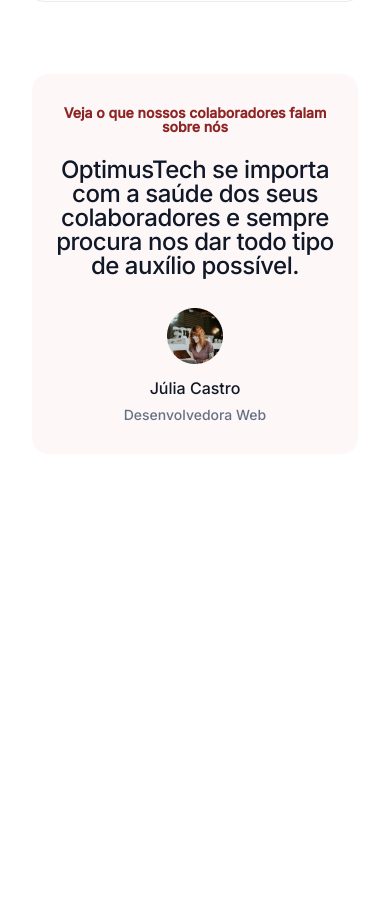
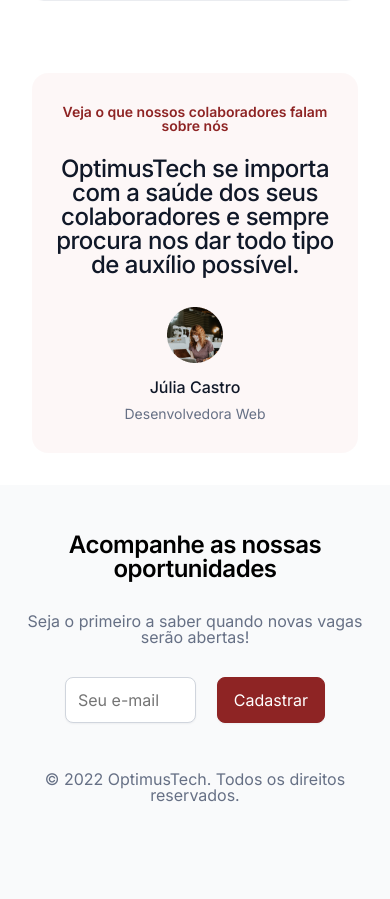
Before and after one commit to PedroHAMartins/7DaysCodeHTMLCSS, a plain HTML site: page index.html in a window 390 px wide. Shown: the part 2779-3678 px from the top of the page. Before the commit the page ends 3265 px from the top, so only its background shows below. Drawn offline with Linux system fonts and the light colour scheme.

Commit message:
Footer made, challenged solved and entire website is responsive too

```diff
--- a/index.html
+++ b/index.html
@@ -115,5 +115,18 @@
         <p class="feedbacks-name">Júlia Castro</p>
         <p class="feedbacks-job">Desenvolvedora Web</p>
     </section>
+    <footer class="footer">
+        <section class="footer-container">
+            <h2 class="footer-title">Acompanhe as nossas oportunidades</h2>
+            <p class="footer-text">Seja o primeiro a saber quando novas vagas serão abertas!</p>
+            <div class="footer-button">
+                <label for="footer-input">
+                    <input type="email" name="footer-input" id="" placeholder="Seu e-mail" class="footer-input-box">
+                    <input type="button" value="Cadastrar" class="footer-input-button">
+                </label>
+            </div>
+        </section>
+        <p class="footer-copyright">© 2022 OptimusTech. Todos os direitos reservados.</p>
+    </footer>
 </body>
 </html>
--- a/styles/style.css
+++ b/styles/style.css
@@ -1,14 +1,17 @@
-@import url('https://fonts.googleapis.com/css2?family=Inter:wght@500&display=swap');
+@import url('https://fonts.googleapis.com/css2?family=Inter:wght@300;400;500;600;700&display=swap');
 
 :root{
     --color-1: #667085;
     --color-2: #8E2424;
     --color-2-background: #8e24240d;
-    --backgroung-2: #c4191908;
+    --background-2: #c4191908;
+    --background-footer: #F9FAFB;
     --color-3: #101828;
     --color-box-border: #EAECF0;
     --color-white: #FFFFFF;
     --color-black: #000000;
+    --color-footer-box-border: #D0D5DD;
+    --color-footer-box-shadow: #1018280d;
     --font-inter: 'Inter', sans-serif;
 }
 
@@ -239,7 +242,7 @@
     align-items: center;
     font-family: var(--font-inter);
     font-weight: 500;
-    background-color: var(--backgroung-2);
+    background-color: var(--background-2);
     border-radius: 1em;
     padding: 4em;
 }
@@ -268,6 +271,72 @@
     font-weight: 400;
     font-size: 0.875em;
     color: var(--color-1);
+}
+
+.footer{
+    width: 100%;
+    background-color: var(--background-footer);
+    font-family: var(--font-inter);
+    font-weight: 400;
+    display: flex;
+    flex-direction: column;
+    align-items: center;
+}
+
+.footer-container{
+    display: flex;
+    flex-direction: column;
+    align-items: center;
+    margin: 6em 19em 2em 19em;
+    width: 60%;
+}
+
+.footer-title{
+    font-size: 2.25em;
+    letter-spacing: -0.02em;
+    font-weight: 600;
+    color: var(--color-black);
+}
+
+.footer-text{
+    font-size: 1.25em;
+    color: var(--color-1);
+    margin: 2em 0;
+}
+
+.footer-button{
+    width: 100%;
+    text-align: center;
+}
+
+.footer-input-box{
+    font-size: 1em;
+    color: var(--color-1);
+    border-radius: 0.5em;
+    border: 1px solid var(--color-footer-box-border);
+    box-shadow: 0px 1px 2px var(--color-footer-box-shadow);
+    font-family: var(--font-inter);
+    padding: 0.75em 0.75em;
+    width: 30%;
+    margin-right: 1em;
+}
+
+.footer-input-button{
+    font-size: 1em;
+    color: var(--color-white);
+    border-radius: 0.5em;
+    background-color: var(--color-2);
+    border: 1px solid var(--color-2);
+    box-shadow: 0px 1px 2px var(--color-footer-box-shadow);
+    font-family: var(--font-inter);
+    padding: 0.75em 1em;
+
+}
+
+.footer-copyright{
+    font-size: 1em;
+    color: var(--color-1);
+    margin-bottom: 6em;
 }
 
 @media (max-width: 850px) {
@@ -335,4 +404,21 @@
     .feedbacks-text{
         font-size: 1.5em;
     }
+    .footer{
+
+    }
+    .footer-container{
+        width: 90%;
+        margin: 3em 2em;
+        text-align: center;
+    }
+    .footer-title{
+        font-size: 1.5em;
+    }
+    .footer-text{
+        font-size: 1em;
+    }
+    .footer-copyright{
+        text-align: center;
+    }
 }
```
